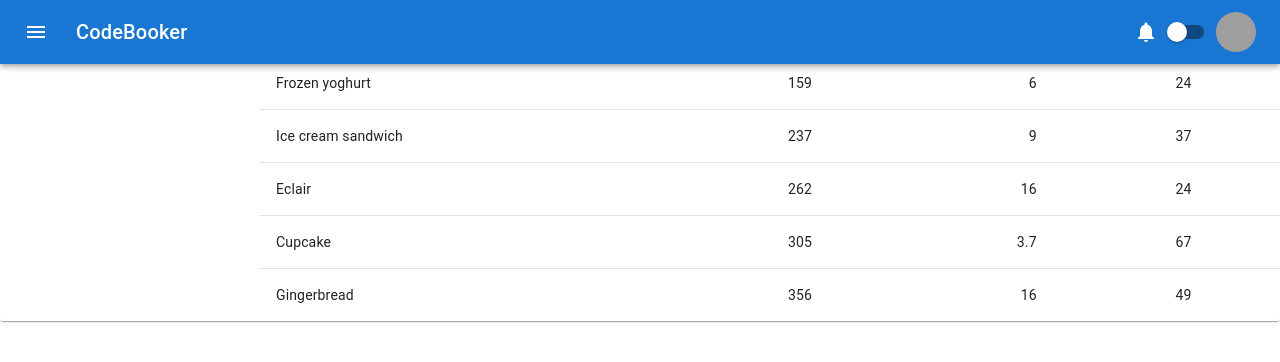
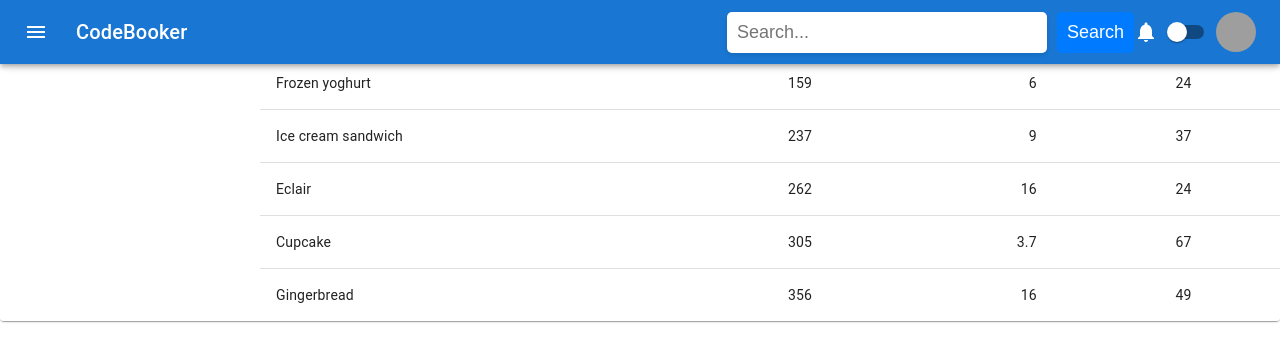
Before and after one commit to gbowne1/codebooker, a React (Create React App) app: page / in a window 1280 px wide. Shown: the top 362 px of the page. Built offline with nearby package versions, Linux system fonts and the light colour scheme; grey boxes are pictures that could not be loaded.

Commit message:
#10 done
i have added a search box and button in the home screen

```diff
--- a/src/App.js
+++ b/src/App.js
@@ -39,6 +39,7 @@ import Library from './components/Library/Library';
 import logo from './logo.svg';
 import './App.css';
 import SideNav from './components/SideNav/SideNav';
+import BookSearch from './components/BookSearch/BookSearch';
 
 const label = { inputProps: { 'aria-label': 'Color switch demo' } };
 
@@ -53,6 +54,7 @@ export default function App() {
 						<Typography variant="h6" component="div" sx={{ flexGrow: 1 }}>
 							CodeBooker
 						</Typography>
+						<BookSearch/>
 						<NotificationsIcon />
 						<Switch {...label}
 							inputProps={{ 'aria-label': 'controlled' }} />
--- a/src/components/BookSearch/BookSearch.css
+++ b/src/components/BookSearch/BookSearch.css
@@ -1 +1,30 @@
-.BookSearch-header {}
+/* .BookSearch-header {} */
+.search-window {
+    display: flex;
+    justify-content: center;
+    align-items: center;
+  }
+
+  .search-input {
+    width: 300px;
+    padding: 10px;
+    font-size: 18px;
+    border: none;
+    border-radius: 5px;
+    box-shadow: 0 2px 5px rgba(0, 0, 0, 0.1);
+    margin-right: 10px;
+  }
+
+  .search-button {
+    background-color: #007bff;
+    color: #fff;
+    border: none;
+    border-radius: 5px;
+    padding: 10px;
+    font-size: 18px;
+    cursor: pointer;
+  }
+
+  .search-button:hover {
+    background-color: #0062cc;
+  }
--- a/src/components/BookSearch/BookSearch.jsx
+++ b/src/components/BookSearch/BookSearch.jsx
@@ -1 +1,13 @@
-import * as React from 'react';
+import React from 'react';
+import './BookSearch.css';
+
+function SearchWindow() {
+  return (
+    <div className="search-window">
+      <input type="text" placeholder="Search..." className="search-input" />
+      <button className="search-button">Search</button>
+    </div>
+  );
+}
+
+export default SearchWindow;
```
Also changed, not shown: 1 other file (tests, documents, lock files or other folders).
